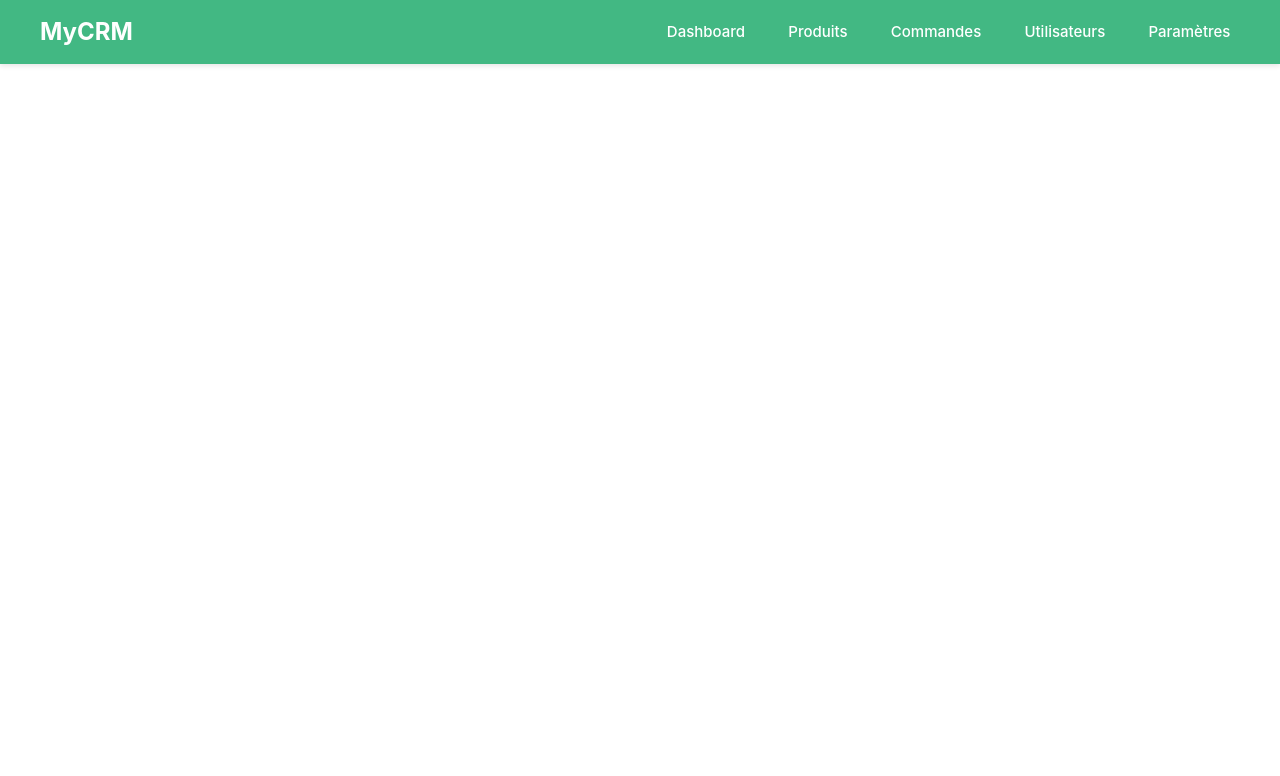
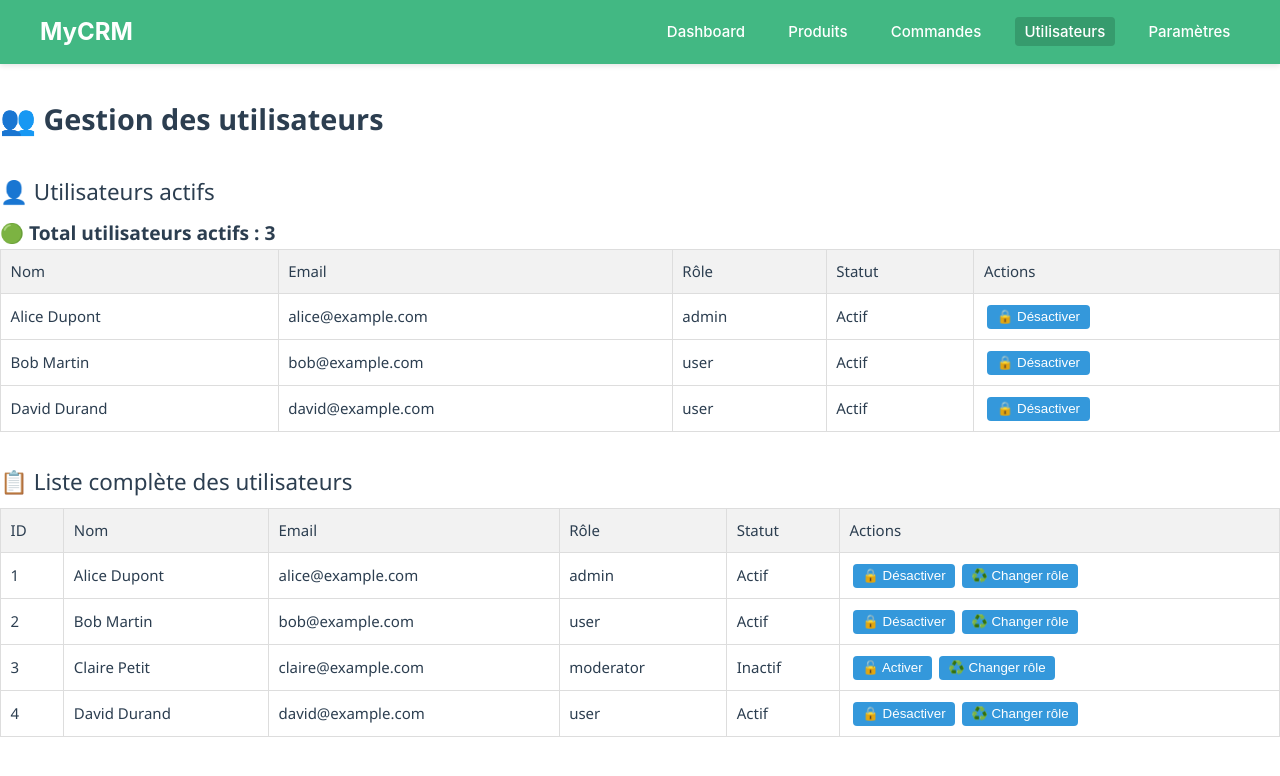
Before and after one commit to Sly695/vue-crm, a Vue app: page /users in a window 1280 px wide. Shown: the top 776 px of the page. Built offline with nearby package versions, Linux system fonts and the light colour scheme; the HTML template or start-up script is replaced by a standard one.

Commit message:
add users and dashboard

```diff
--- a/src/components/Dashboard.vue
+++ b/src/components/Dashboard.vue
@@ -0,0 +1,80 @@
+<template>
+  <div class="dashboard-container">
+    <h1>Dashboard</h1>
+    <div class="cards">
+      <div class="card" v-for="stat in stats" :key="stat.title">
+        <h3>{{ stat.title }}</h3>
+        <p class="value">{{ stat.value }}</p>
+        <p class="desc">{{ stat.description }}</p>
+      </div>
+    </div>
+  </div>
+</template>
+
+<script setup lang="ts">
+// Exemple de stats : ces valeurs peuvent venir de ta state, API ou store Pinia
+const stats = [
+  {
+    title: 'Produits',
+    value: 128,
+    description: 'Nombre total de produits disponibles',
+  },
+  {
+    title: 'Commandes',
+    value: 54,
+    description: 'Commandes en cours',
+  },
+  {
+    title: 'Utilisateurs',
+    value: 32,
+    description: 'Utilisateurs inscrits',
+  },
+  {
+    title: 'Admins',
+    value: 3,
+    description: 'Administrateurs actifs',
+  },
+]
+</script>
+
+<style scoped>
+.dashboard-container {
+  padding: 2rem;
+  font-family: 'Segoe UI', Tahoma, Geneva, Verdana, sans-serif;
+}
+
+.cards {
+  display: flex;
+  flex-wrap: wrap;
+  gap: 1.5rem;
+  margin-top: 1rem;
+}
+
+.card {
+  background: white;
+  border-radius: 12px;
+  box-shadow: 0 4px 12px rgba(0,0,0,0.1);
+  padding: 1.5rem;
+  flex: 1 1 200px;
+  min-width: 200px;
+  text-align: center;
+}
+
+.card h3 {
+  font-weight: 600;
+  margin-bottom: 0.5rem;
+  color: #333;
+}
+
+.value {
+  font-size: 2.5rem;
+  font-weight: bold;
+  color: #42b883;
+}
+
+.desc {
+  color: #666;
+  margin-top: 0.3rem;
+  font-size: 0.9rem;
+}
+</style>
--- /dev/null
+++ b/src/components/Users.vue
@@ -0,0 +1,173 @@
+<template>
+  <div class="users-container">
+    <h1 class="title">👥 Gestion des utilisateurs</h1>
+    <h2 class="subtitle">👤 Utilisateurs actifs</h2>
+    <p v-if="activeUsers.length === 0">Aucun utilisateur actif.</p>
+    <p v-else class="total">🟢 Total utilisateurs actifs : {{ activeUsers.length }}</p>
+
+    <div class="active-users-section">
+      <table class="users-table">
+        <thead>
+          <tr>
+            <th>Nom</th>
+            <th>Email</th>
+            <th>Rôle</th>
+            <th>Statut</th>
+            <th>Actions</th>
+          </tr>
+        </thead>
+        <tbody>
+          <tr v-for="user in activeUsers" :key="user.id">
+            <td>{{ user.nom }}</td>
+            <td>{{ user.email }}</td>
+            <td>{{ user.role }}</td>
+            <td>{{ user.actif ? 'Actif' : 'Inactif' }}</td>
+            <td>
+              <button @click="desactiverUser(user)">🔒 Désactiver</button>
+            </td>
+          </tr>
+        </tbody>
+      </table>
+    </div>
+
+    <h2 class="subtitle">📋 Liste complète des utilisateurs</h2>
+    <table class="users-table">
+      <thead>
+        <tr>
+          <th>ID</th>
+          <th>Nom</th>
+          <th>Email</th>
+          <th>Rôle</th>
+          <th>Statut</th>
+          <th>Actions</th>
+        </tr>
+      </thead>
+      <tbody>
+        <tr v-for="user in utilisateurs" :key="user.id">
+          <td>{{ user.id }}</td>
+          <td>{{ user.nom }}</td>
+          <td>{{ user.email }}</td>
+          <td>{{ user.role }}</td>
+          <td>{{ user.actif ? 'Actif' : 'Inactif' }}</td>
+          <td>
+            <button
+              v-if="!user.actif"
+              @click="activerUser(user)"
+            >
+              🔓 Activer
+            </button>
+            <button
+              v-else
+              @click="desactiverUser(user)"
+            >
+              🔒 Désactiver
+            </button>
+            <button @click="changerRole(user)">♻️ Changer rôle</button>
+          </td>
+        </tr>
+      </tbody>
+    </table>
+  </div>
+</template>
+
+<script setup lang="ts">
+import { ref, computed } from 'vue'
+
+interface Utilisateur {
+  id: number
+  nom: string
+  email: string
+  role: 'user' | 'admin' | 'moderator'
+  actif: boolean
+}
+
+// Exemple de données utilisateurs
+const utilisateurs = ref<Utilisateur[]>([
+  { id: 1, nom: 'Alice Dupont', email: 'alice@example.com', role: 'admin', actif: true },
+  { id: 2, nom: 'Bob Martin', email: 'bob@example.com', role: 'user', actif: true },
+  { id: 3, nom: 'Claire Petit', email: 'claire@example.com', role: 'moderator', actif: false },
+  { id: 4, nom: 'David Durand', email: 'david@example.com', role: 'user', actif: true },
+])
+
+// Utilisateurs actifs (similaire au panier dans ton exemple)
+const activeUsers = computed(() => utilisateurs.value.filter(u => u.actif))
+
+// Activer un utilisateur
+function activerUser(user: Utilisateur) {
+  user.actif = true
+}
+
+// Désactiver un utilisateur
+function desactiverUser(user: Utilisateur) {
+  user.actif = false
+}
+
+// Changer rôle utilisateur (simple cycle : user → moderator → admin → user)
+function changerRole(user: Utilisateur) {
+  if (user.role === 'user') user.role = 'moderator'
+  else if (user.role === 'moderator') user.role = 'admin'
+  else user.role = 'user'
+}
+</script>
+
+<style scoped>
+.users-container {
+  max-width: 100vw;
+  margin: 2rem auto;
+  font-family: 'Segoe UI', Tahoma, sans-serif;
+}
+
+.title {
+  font-size: 1.8rem;
+  font-weight: bold;
+  margin-bottom: 1rem;
+}
+
+.subtitle {
+  font-size: 1.4rem;
+  margin-top: 2rem;
+  margin-bottom: 0.5rem;
+}
+
+.users-table {
+  width: 100%;
+  border-collapse: collapse;
+  margin-bottom: 1rem;
+  background-color: #fff;
+}
+
+.users-table th,
+.users-table td {
+  border: 1px solid #ddd;
+  padding: 0.6rem;
+  text-align: left;
+}
+
+.users-table th {
+  background-color: #f2f2f2;
+}
+
+.users-table tbody tr:hover {
+  background-color: #fafafa;
+}
+
+button {
+  padding: 0.3rem 0.6rem;
+  margin: 0 0.2rem;
+  cursor: pointer;
+  background-color: #3498db;
+  color: white;
+  border: none;
+  border-radius: 4px;
+}
+
+button:disabled {
+  background-color: #ccc;
+  cursor: not-allowed;
+}
+
+.total {
+  font-weight: bold;
+  font-size: 1.2rem;
+}
+</style>
--- a/src/router/index.ts
+++ b/src/router/index.ts
@@ -1,6 +1,8 @@
 import { createRouter, createWebHistory } from 'vue-router'
 import LoginPage from '@/components/LoginPage.vue'
 import Products from '@/components/Products.vue'
+import Dashboard from '@/components/Dashboard.vue'
+import Users from '@/components/users.vue'
 
 const router = createRouter({
   history: createWebHistory(import.meta.env.BASE_URL),
@@ -11,6 +13,11 @@ const router = createRouter({
       component: LoginPage,
     },
     {
+      path: '/dashboard',
+      name: 'dashboard',
+      component: Dashboard,
+    },
+    {
       path: '/products',
       name: 'products',
       // route level code-splitting
@@ -18,6 +25,11 @@ const router = createRouter({
       // which is lazy-loaded when the route is visited.
       component: Products,
     },
+        {
+      path: '/users',
+      name: 'users',
+      component: Users,
+    },
   ],
 })
 
```
